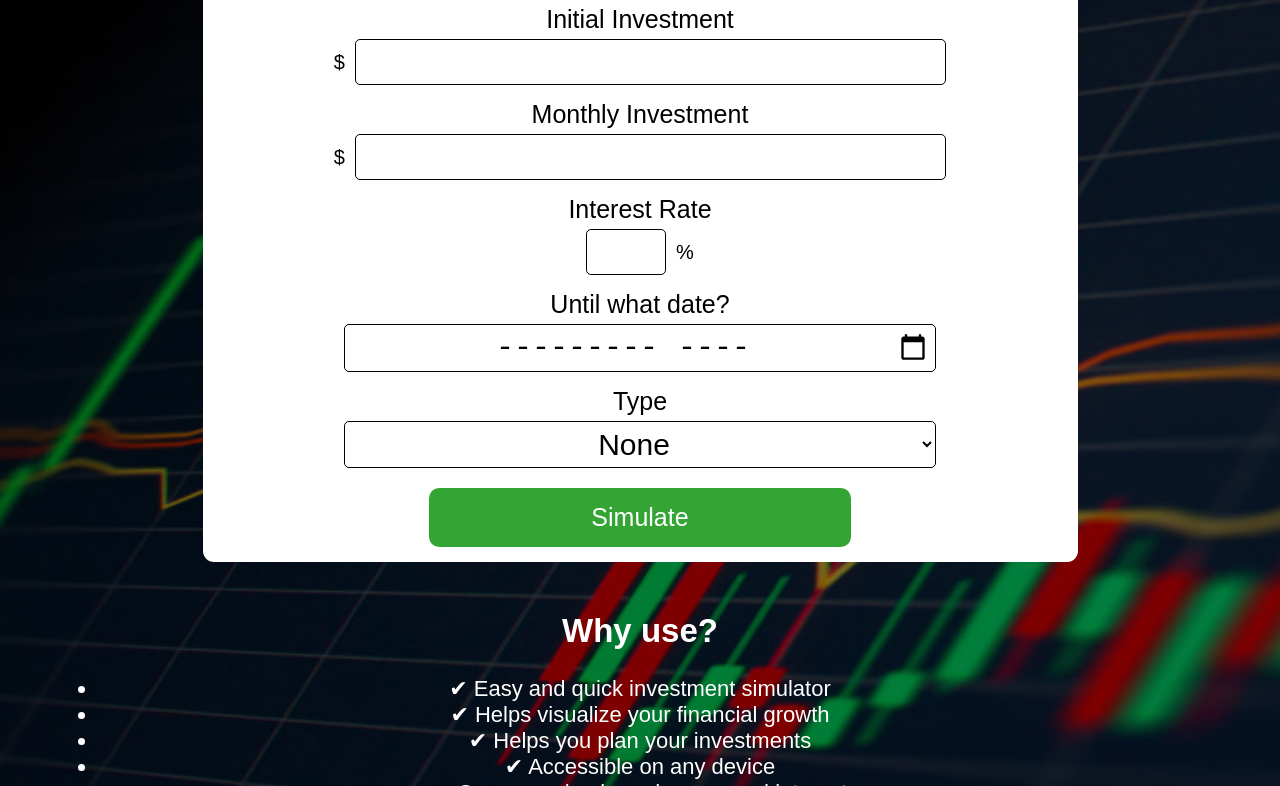
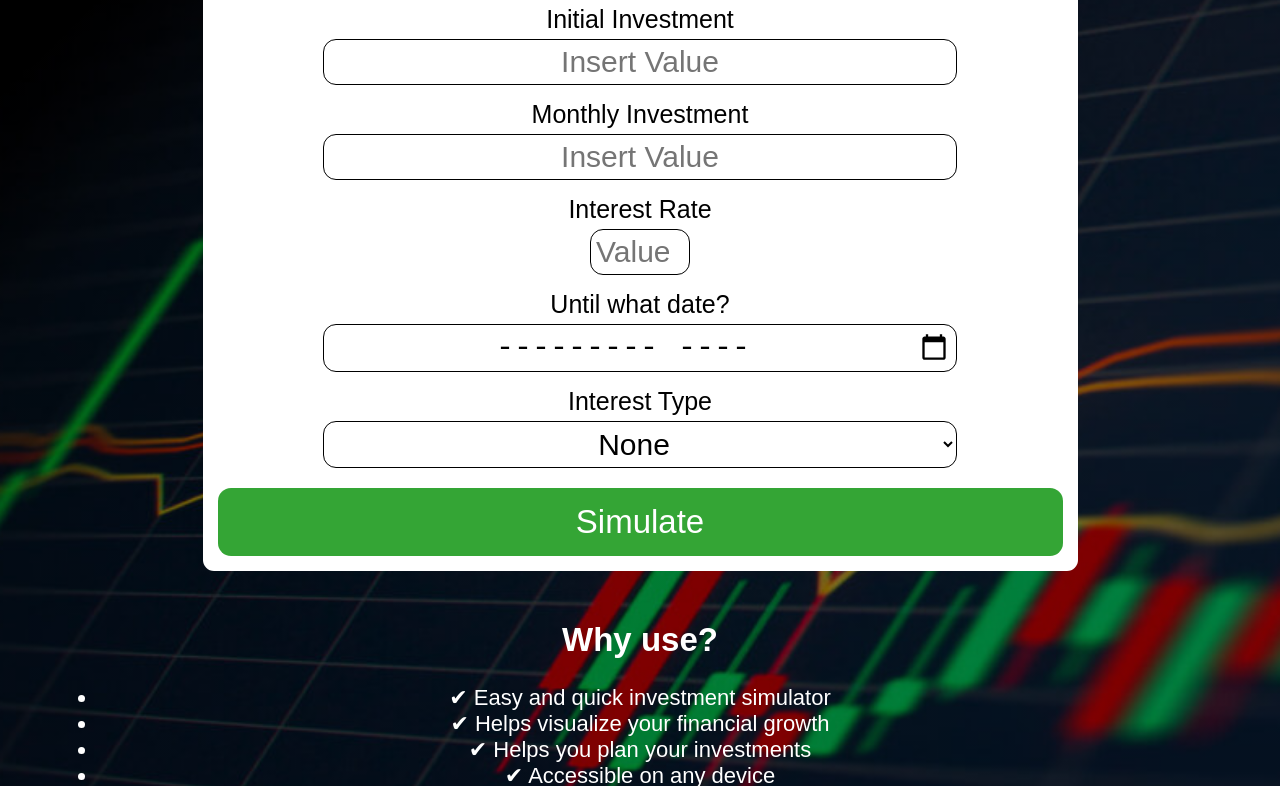
Before and after one commit to guizcodes/investment-simulator, a plain HTML site: page index.html in a window 1280 px wide. Shown: the part 230-1016 px from the top of the page. Drawn offline with Linux system fonts and the light colour scheme.

Commit message:
style: change size of button and inputs, remove symbols from span tag

```diff
--- a/index.html
+++ b/index.html
@@ -18,29 +18,24 @@
       <div class="simulator">
         <h2>Fill in the information</h2>
 
-        <label for="val">Initial Investment</label>
+        <label for="initial_value">Initial Investment</label>
         <div style="display: flex; align-items: center; justify-content: center; gap: 10px;">
-          <span>$</span>
-          <input type="number" name="val" id="val" />
+          <input type="text" name="initial_value" id="initial_value" placeholder="Insert Value"/>
         </div>
 
-        <label for="month">Monthly Investment</label>
+        <label for="monthly_value">Monthly Investment</label>
         <div style="display: flex; align-items: center; justify-content: center; gap: 10px;">
-          <span>$</span>
-          <input type="number" name="month" id="month" />
+          <input type="text" name="monthly_value" id="monthly_value" placeholder="Insert Value"/>
         </div>
 
         <label for="interest">Interest Rate</label>
-        <div id="interest-wrapper">
-          <input type="number" name="interest" id="interest" min="0" step="0.01" />
-          <span>%</span>
-        </div>
+          <input type="number" name="interest" id="interest" placeholder="Value"/>
 
         <label for="duration">Until what date?</label>
-        <input type="month" name="duration" id="duration" min="2025-11" />
+        <input type="month" name="duration" id="duration" min="2025-07"/>
 
-        <label for="type">Type</label>
-        <select id="type">
+        <label for="interest-type">Interest Type</label>
+        <select id="interest-type">
           <option value="none">None</option>
           <option value="simple">Simple</option>
           <option value="compound">Compound</option>
@@ -62,7 +57,6 @@
         </ul>
       </div>
     </section>
-
   </div>
 </body>
 </html>
--- a/style.css
+++ b/style.css
@@ -67,37 +67,38 @@ span {
   text-align: center;
   font-size: 30px;
   padding: 5px;
-  border-radius: 5px;
+  border-radius: 13px;
   color: black;
 }
 
-#interest-wrapper {
-  display: flex;
-  align-items: center;
-  justify-content: center;
-  gap: 10px;
+#initial_value {
+  width: 75%;
+}
+
+#monthly_value {
+  width: 75%;
 }
 
 #interest {
-  width: 80px;
+  width: 100px;
 }
 
 #duration {
-  width: 70%;
+  width: 75%;
   text-align: center;
 }
 
-#type {
-  width: 70%;
+#interest-type {
+  width: 75%;
 }
 
 .simulator button {
   margin: 20px auto 0;
   padding: 15px;
-  border-radius: 10px;
+  border-radius: 13px;
   border: none;
-  width: 50%;
-  font-size: 25px;
+  width: 100%;
+  font-size: 33px;
   background-color: #008f02cb;
   color: white;
   transition: background-color 0.3s ease;
```
